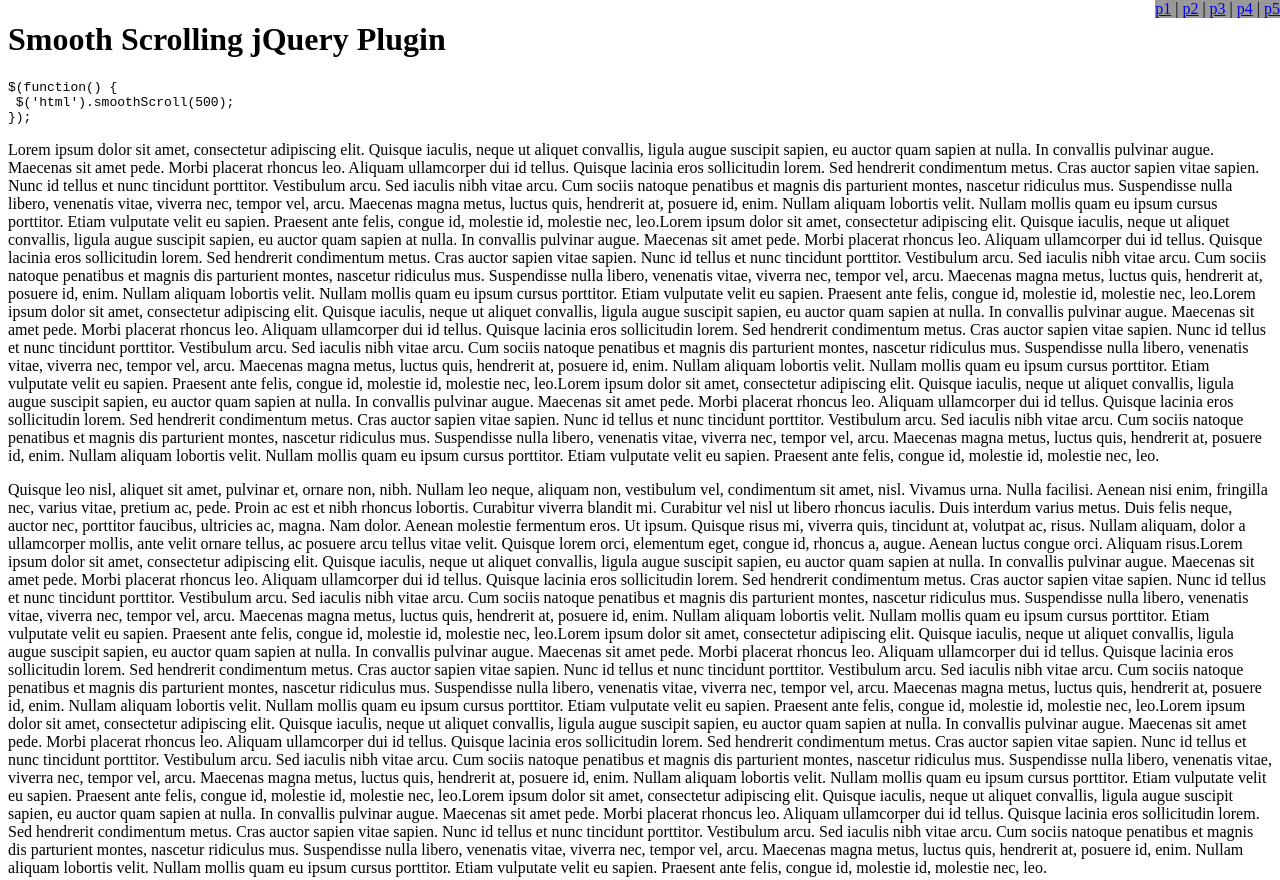
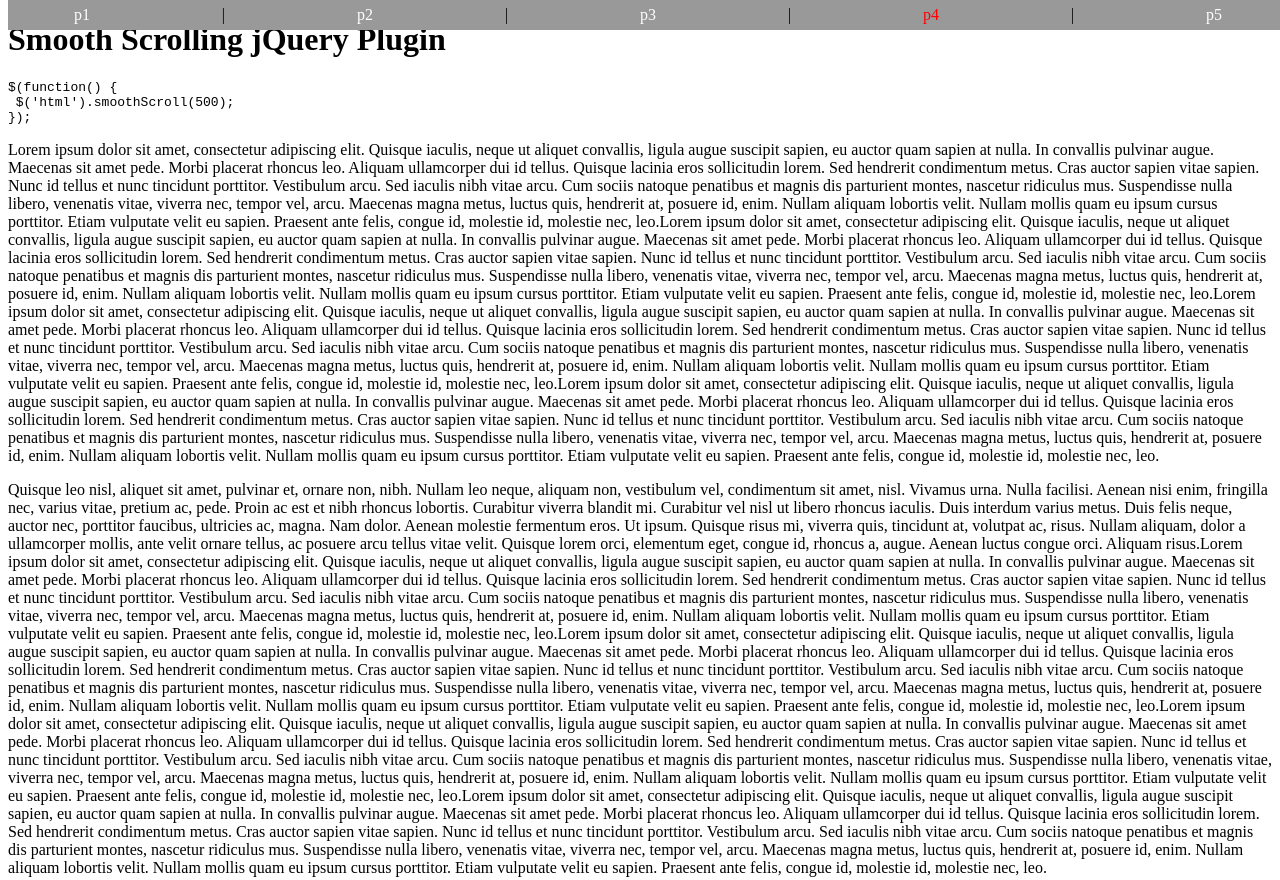
Before and after one commit to ghostcode/jquery-smooth-scroll, a website: page index.html in a window 1280 px wide. Shown: the top 880 px of the page. Drawn offline with nearby package versions, Linux system fonts and the light colour scheme.

Commit message:
edit style

```diff
--- a/index.html
+++ b/index.html
@@ -9,9 +9,21 @@
     <style>
         nav {
             position: fixed;
-            top: 0;
-            right: 0;
+            width:100%;
+            height:30px;
+            line-height: 30px;
             background-color: #999;
+            display:flex;
+            top:0;
+            justify-content:space-around;
+        }
+        nav a{
+            display:inline-block;
+            color:#fff;
+            text-decoration: none;
+        }
+        .active{
+            color:red;
         }
     </style>
 </head>
--- a/jquery.smooth-scroll.js
+++ b/jquery.smooth-scroll.js
@@ -22,8 +22,8 @@
                         $hash = $(this.hash)
 
                     if ($top >= $hash.offset().top) {
-                        $targets.removeClass('xxx')
-                        $(`a[href="${hash}"]`).addClass('xxx');
+                        $targets.removeClass('active')
+                        $(`a[href="${hash}"]`).addClass('active');
                         // return false
                     }
                 })
```
